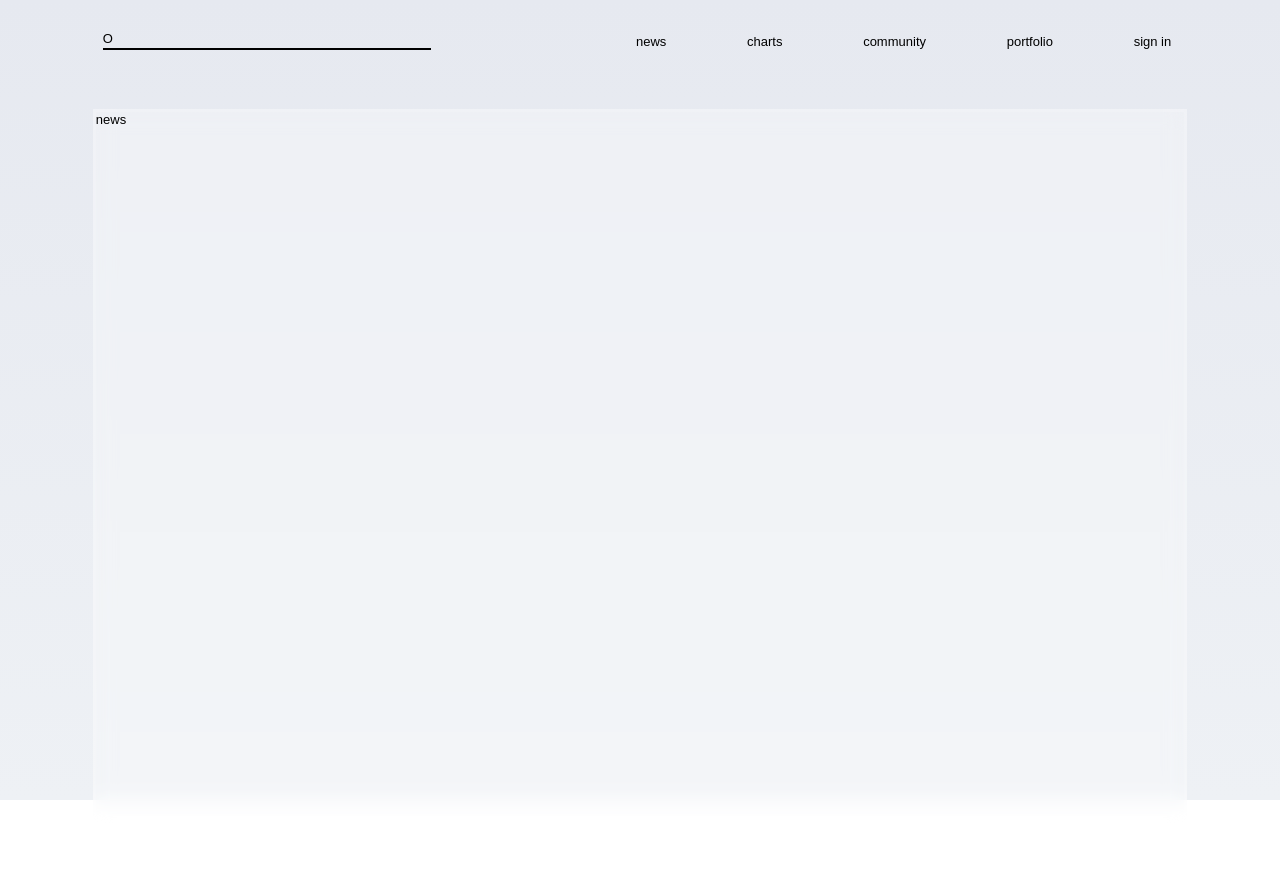
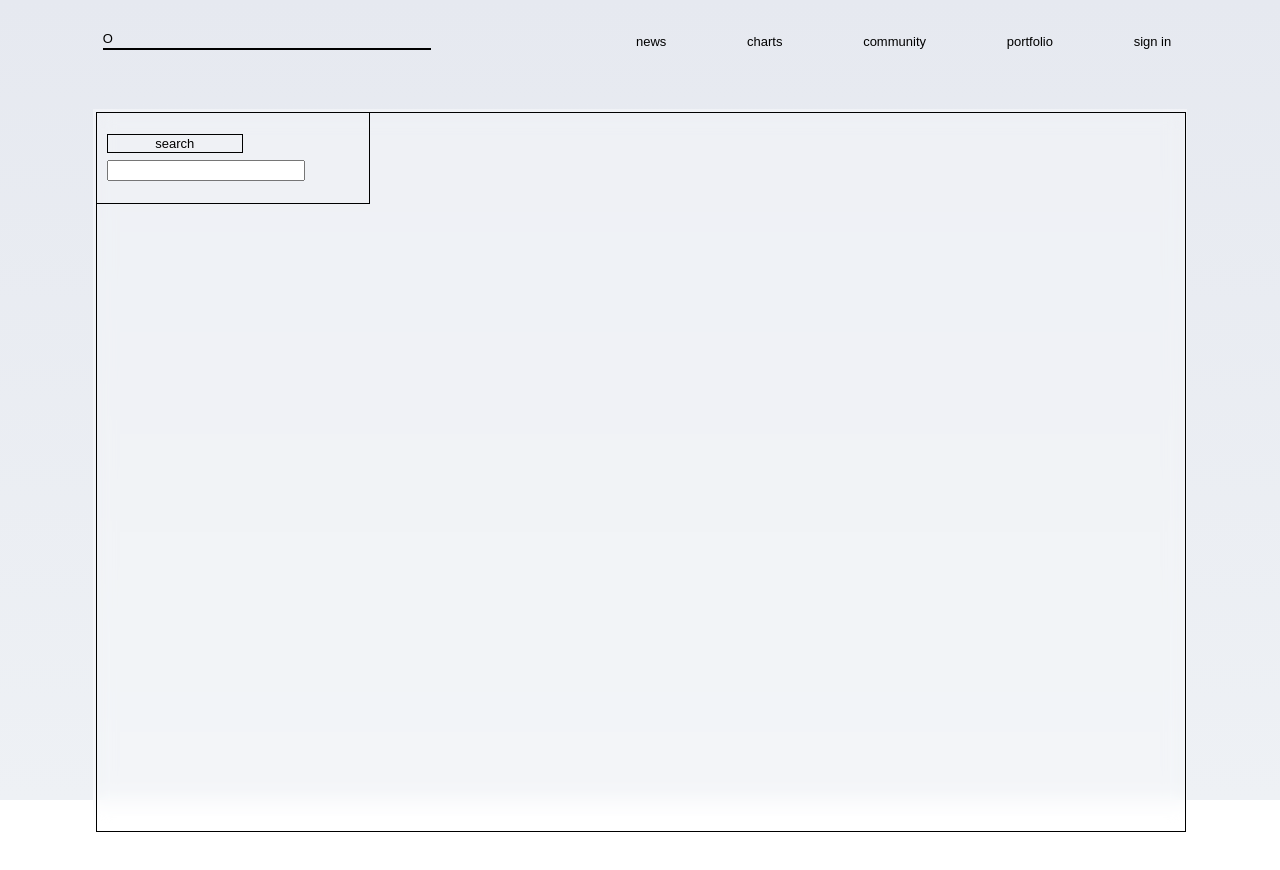
Before and after one commit to jamest7783/Dividend, a React (Create React App) app in the folder client/: page / in a window 1280 px wide. Both pictures are taken after a click on the button "news". Built offline with nearby package versions, Linux system fonts and the light colour scheme.

Commit message:
SearchBar in news

```diff
--- a/client/src/App.css
+++ b/client/src/App.css
@@ -255,3 +255,33 @@ input{
     display:flex;
     justify-content:space-around;
 }
+#news{
+    height:100%;
+    width:100%;
+    border:1px solid black;
+    grid-area: 1/1/5/5;
+}
+#news-search-container{
+    align-self:left;
+    justify-self:left;
+    height:50%;
+    width:100%;
+    grid-area:1/1/1/1;
+    position:fixed;
+    border:1px solid black;
+    display:flex;
+    flex-direction:column;
+    justify-content:center;
+    align-items:left;
+}
+#news-search-input{
+    margin-left:10px;
+    width:70%;
+}
+#news-search-button{
+    margin-left:10px;
+    margin-bottom:7px;
+    width:50%;
+    background:transparent;
+    border:1px solid black;
+}
--- a/client/src/components/DiversificationRadial.jsx
+++ b/client/src/components/DiversificationRadial.jsx
@@ -10,7 +10,6 @@ const DiversificationRadial=({investor})=>{
 
     useEffect(()=>{
         const getPositions=async ()=>{
-            console.log(investor.portfolios[0])
             const res=await axios.get(`http://localhost:3002/api/portfolio/read/${investor.portfolios[0]}/positions`)
             setPositions(res.data)
             let temp={
@@ -21,7 +20,7 @@ const DiversificationRadial=({investor})=>{
                 temp.labels.push(pos)
                 temp.datasets[0].data.push(positions[pos].numShares*positions[pos].avgPricePerShare)
             })
-            setPieData({...temp})
+            setPieData({...temp} )
         }
         getPositions()
     },[])
--- a/client/src/components/News.jsx
+++ b/client/src/components/News.jsx
@@ -2,7 +2,13 @@ const News=()=>{
 
     return(
         <div id='glass'>
-            news
+            <div id='news-search-container'>
+                <button id='news-search-button'>search</button>
+                <input id='news-search-input'></input>
+            </div>
+            <div id='news'>
+
+            </div>
         </div>
     )
 }
```
